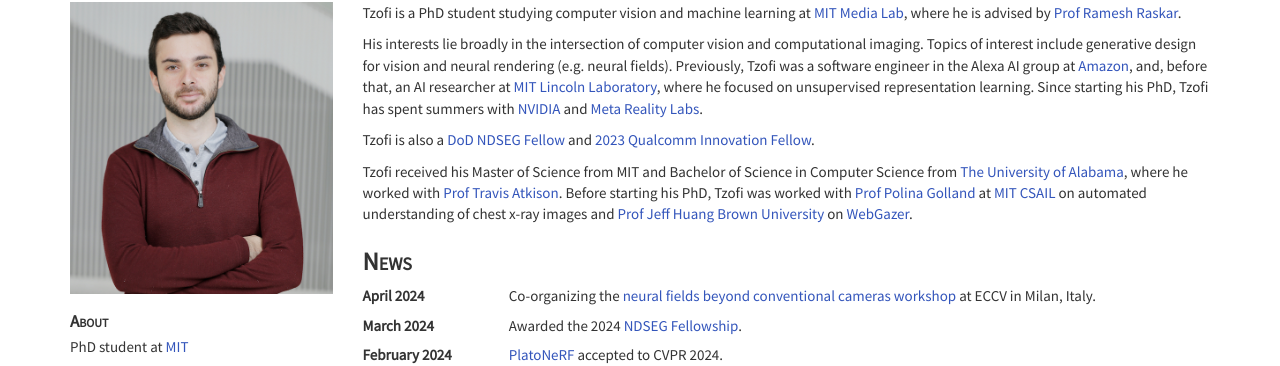
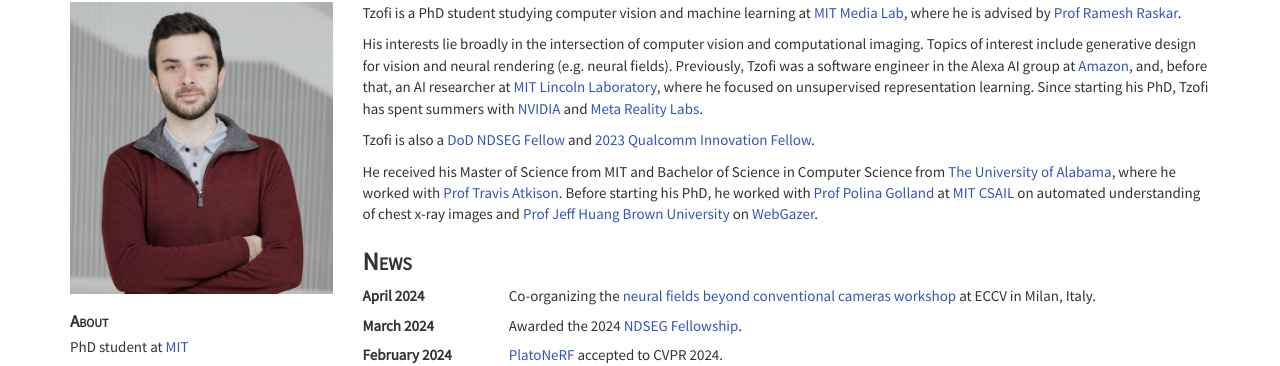
Before and after one commit to tzofi/tzofi.github.io, a Jekyll site: the page built from index.html, in a window 1280 px wide. Shown: the part 69-435 px from the top of the page. Built offline with Jekyll 4.4.1, drawn with Linux system fonts in a browser that asks for light colours; nearby versions of some CDN libraries.

Commit message:
Update index.html

```diff
--- a/index.html
+++ b/index.html
@@ -14,7 +14,7 @@ layout: default
 	Tzofi is also a <a target='_blank' href='https://ndseg.sysplus.com/'>DoD NDSEG Fellow</a> and <a target='_blank' href='https://www.qualcomm.com/research/university-relations/innovation-fellowship/2023-north-america'>2023 Qualcomm Innovation Fellow</a>.
 	</p>
 	<p>
-	Tzofi received his Master of Science from MIT and Bachelor of Science in Computer Science from <a target='_blank' href='https://www.ua.edu/'>The University of Alabama</a>, where he worked with <a target='_blank' href='http://atkison.cs.ua.edu/'>Prof Travis Atkison</a>. Before starting his PhD, Tzofi was worked with <a target='_blank' href='http://people.csail.mit.edu/polina/'>Prof Polina Golland</a> at <a target='_blank' href='https://www.csail.mit.edu/'>MIT CSAIL</a> on automated understanding of chest x-ray images and <a target='_blank' href='https://jeffhuang.com/'>Prof Jeff Huang</a> <a target='_blank' href='https://www.brown.edu/'>Brown University</a> on <a target='_blank' href='https://webgazer.cs.brown.edu/'>WebGazer</a>.
+	He received his Master of Science from MIT and Bachelor of Science in Computer Science from <a target='_blank' href='https://www.ua.edu/'>The University of Alabama</a>, where he worked with <a target='_blank' href='http://atkison.cs.ua.edu/'>Prof Travis Atkison</a>. Before starting his PhD, he worked with <a target='_blank' href='http://people.csail.mit.edu/polina/'>Prof Polina Golland</a> at <a target='_blank' href='https://www.csail.mit.edu/'>MIT CSAIL</a> on automated understanding of chest x-ray images and <a target='_blank' href='https://jeffhuang.com/'>Prof Jeff Huang</a> <a target='_blank' href='https://www.brown.edu/'>Brown University</a> on <a target='_blank' href='https://webgazer.cs.brown.edu/'>WebGazer</a>.
 	</p>
 </div>
 
```
